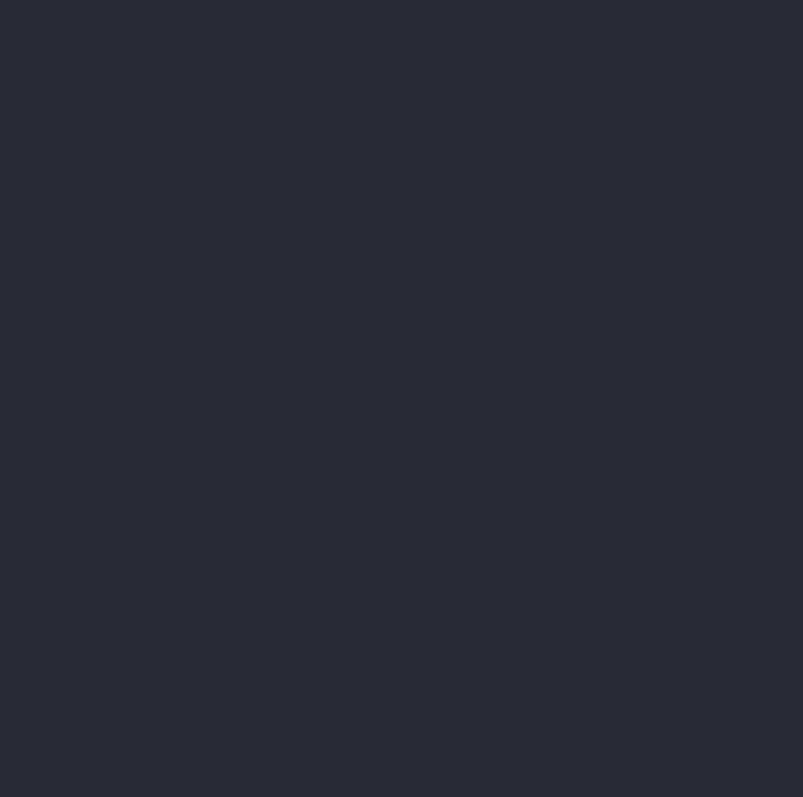
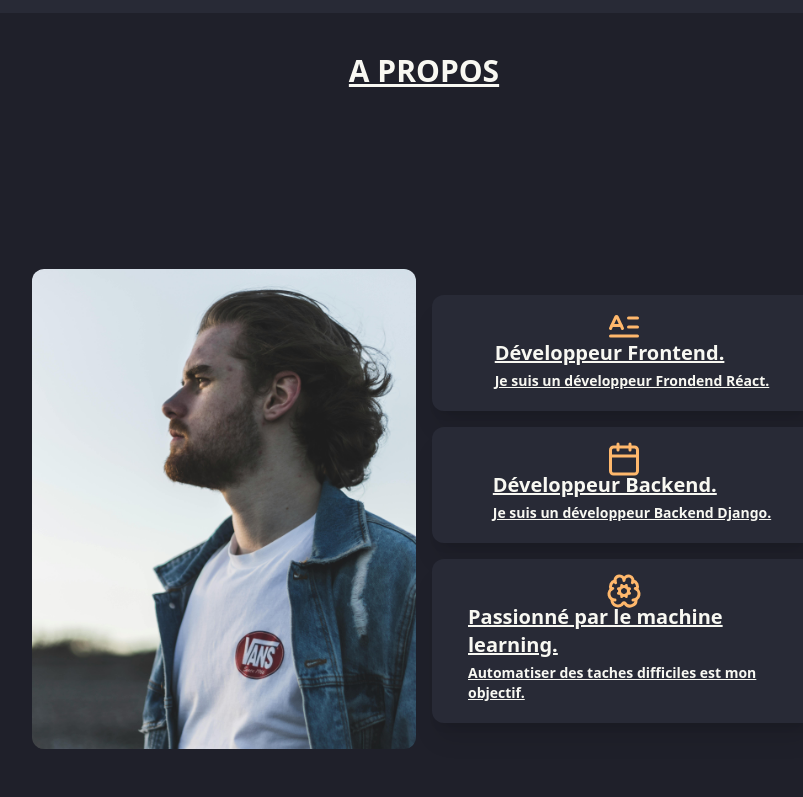
Before and after one commit to VirlenceDongmo/VirlenceDongmoPortfolio, a React (Vite) app: page / in a window 1280 px wide. Shown: the part 771-1568 px from the top of the page, without its empty margins (216-1019 px from the left). Before the commit the page ends 800 px from the top, so only its background shows below. Built offline with nearby package versions, Linux system fonts and the light colour scheme.

Commit message:
Création et intégration du composant About.

```diff
--- a/src/App.tsx
+++ b/src/App.tsx
@@ -1,14 +1,22 @@
 
+import About from "./components/About";
 import Home from "./components/Home";
 import Navbar from "./components/Navbar";
 
 export default function App() {
   return (
     <h1 className="text-3xl font-bold underline">
+
       <div className="p-5 md:px-[15%]">
+
         <Navbar/>
+
         <Home />
+
       </div>
+
+      <About/>
+
     </h1>
   )
 }
--- /dev/null
+++ b/src/components/About.tsx
@@ -0,0 +1,71 @@
+import Title from "./Title"
+import img from "../assets/img.jpg"
+import { BrainCog, Calendar, LetterText } from "lucide-react"
+
+const aboutSections = [
+    {
+        id:1,
+        title: "Développeur Frontend.",
+        description: "Je suis un développeur Frondend Réact.",
+        icon: <LetterText className="text-accent scale-150"/>,
+    },
+
+    {
+        id:2,
+        title: "Développeur Backend.",
+        description: "Je suis un développeur Backend Django.",
+        icon: <Calendar className="text-accent scale-150"/>
+    },
+
+    {
+        id:3,
+        title: "Passionné par le machine learning.",
+        description: "Automatiser des taches difficiles est mon objectif.",
+        icon: <BrainCog className="text-accent scale-150"/>
+    }
+];
+
+
+const About = () => {
+    return (
+
+        <div className="bg-base-300 p-10 mb-10 md:mb-32">
+
+            <Title title="A propos" />
+
+            <div className="md:h-screen flex justify-center items-center">
+
+                <div className="hidden md:block">
+                    <img src={img} alt="" className="w-96 object-cover rounded-xl" />
+                </div>
+
+                <div className="md:ml-4 space-y-4">
+
+                    {aboutSections.map((section) => (
+
+                        <div key={section.id}
+                            className="flex flex-col flex-row items-center bg-base-100 p-5 rounded-xl md:w-96 shadow-xl">
+
+                            <div className="mb-2 md:mb-0">{section.icon}</div>
+
+                            <div className="md:ml-4 text-center md:text-left">
+
+                                <h2 className="text-xl font-bold mb-1">{section.title}</h2>
+
+                                <p className="text-sm">{section.description}</p>
+
+                            </div>
+
+                        </div>
+
+                    ))}
+
+                </div>
+            </div>
+
+        </div>
+
+    )
+}
+
+export default About
--- /dev/null
+++ b/src/components/Title.tsx
@@ -0,0 +1,15 @@
+interface TitleProps  {
+  title : string
+}
+
+const title = ({title} : TitleProps) => {
+  return (
+
+    <h1 className="uppercase font-bold mb-5 text-center text-3xl">
+      {title}
+    </h1>
+
+  )
+}
+
+export default title
```
